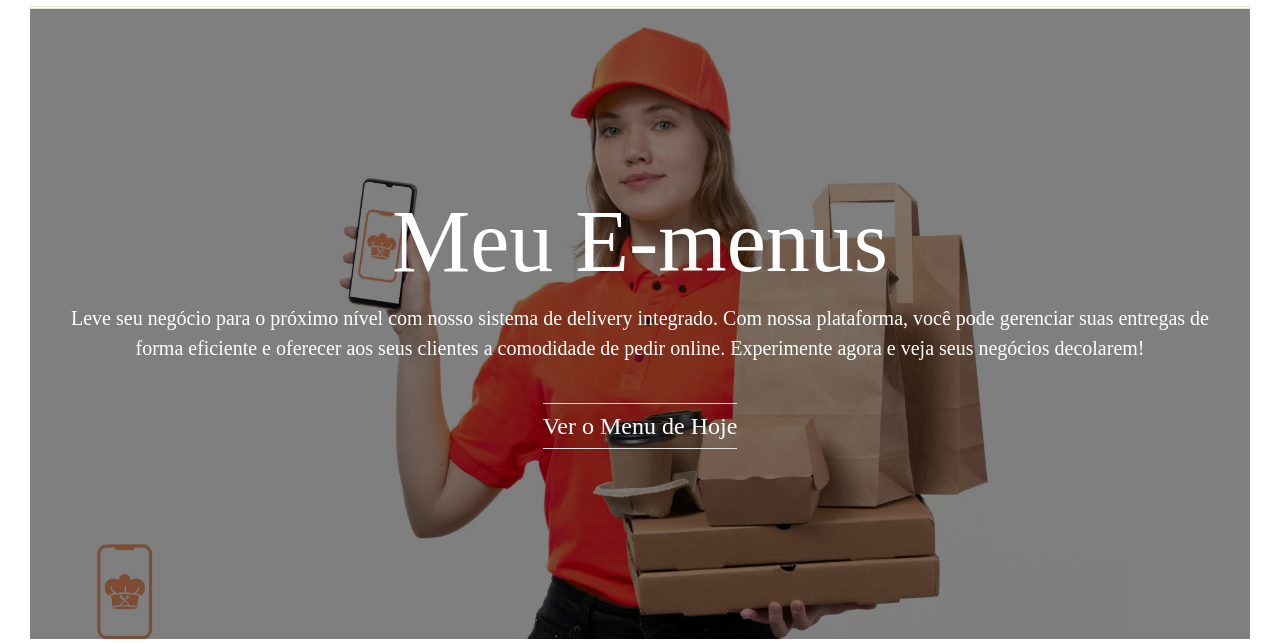
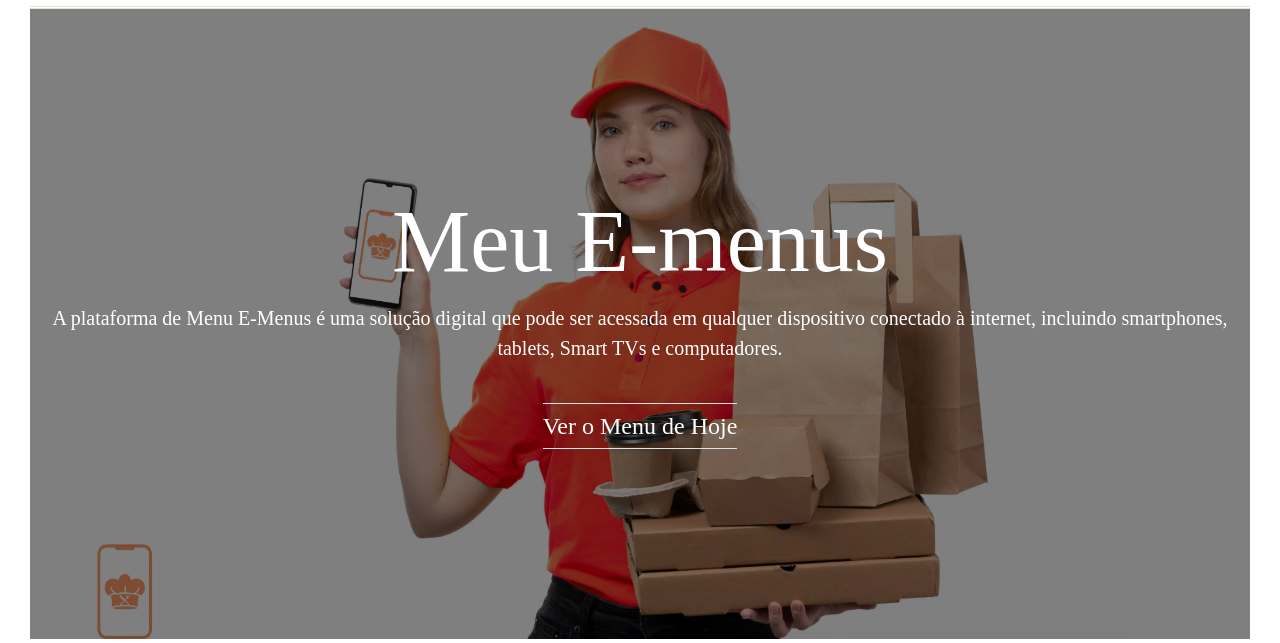
Before and after one commit to santosgv/Plataform, a Django app: page /sobre in a window 1280 px wide. Shown: the part 74-717 px from the top of the page. Run offline with Django 4.2, Linux system fonts and the light colour scheme; some libraries are stand-ins or nearby versions; some web fonts are replaced.

Commit message:
Update base.html
aws

```diff
--- a/templates/base.html
+++ b/templates/base.html
@@ -11,7 +11,7 @@
         <meta http-equiv="X-UA-Compatible" content="ie=edge" />
         <meta
   name="description"
-  content="Meu E-menus platform for food delivery to small businesses, providing space in the digital world.">
+  content="Plataforma Meu E-menus para delivery de comida para pequenos negócios, abrindo espaço no mundo digital.">
         <link href="https://unpkg.com/aos@2.3.1/dist/aos.css" rel="stylesheet">
         <link rel="stylesheet" href="{% static 'css/style.css' %}" />
         <link rel="stylesheet" href="{% static 'css/precing.css' %}">
@@ -84,7 +84,7 @@ style="background-image:url({{ imagens.backgroud.url }});">
 style="background-image:url({% static 'img/uma-vista-frontal-food.webp' %});">
 <div class="container-fluid text-center">
 	<h1 class="display-2 text-white" data-aos="fade-up" data-aos-duration="1000" data-aos-offset="0">Meu E-menus</h1>
-	<p class="lead text-white" data-aos="fade-up" data-aos-duration="1000" data-aos-delay="600">Leve seu negócio para o próximo nível com nosso sistema de delivery integrado. Com nossa plataforma, você pode gerenciar suas entregas de forma eficiente e oferecer aos seus clientes a comodidade de pedir online. Experimente agora e veja seus negócios decolarem!</p>
+	<p class="lead text-white" data-aos="fade-up" data-aos-duration="1000" data-aos-delay="600">A plataforma de Menu E-Menus é uma solução digital que pode ser acessada em qualquer dispositivo conectado à internet, incluindo smartphones, tablets, Smart TVs e computadores.</p>
 	<a href="{% url 'Core:index' %}" class="btn-text lead d-inline-block text-white border-top border-bottom mt-4 pt-1 pb-1"
 		data-aos="fade-up" data-aos-duration="1000" data-aos-delay="1200">Ver o Menu de Hoje</a>
 </div>
```
